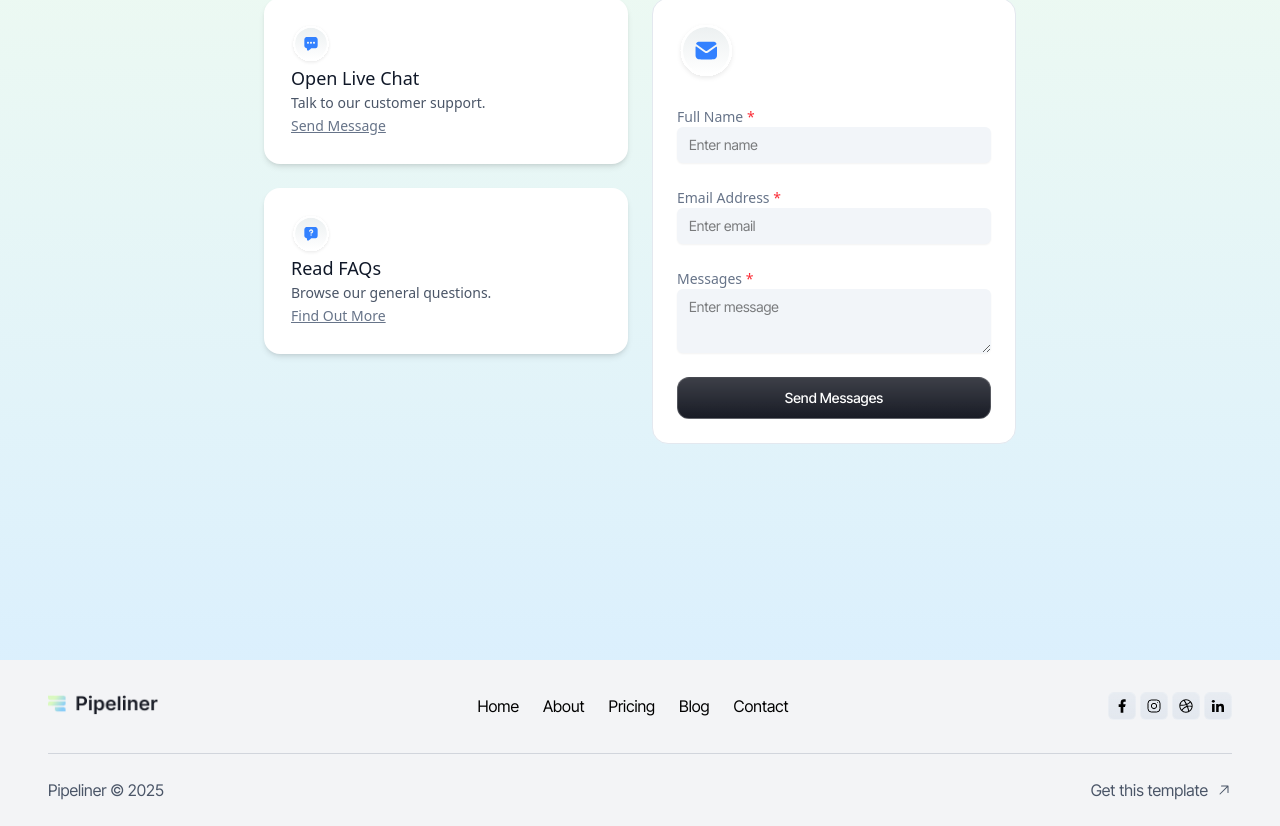
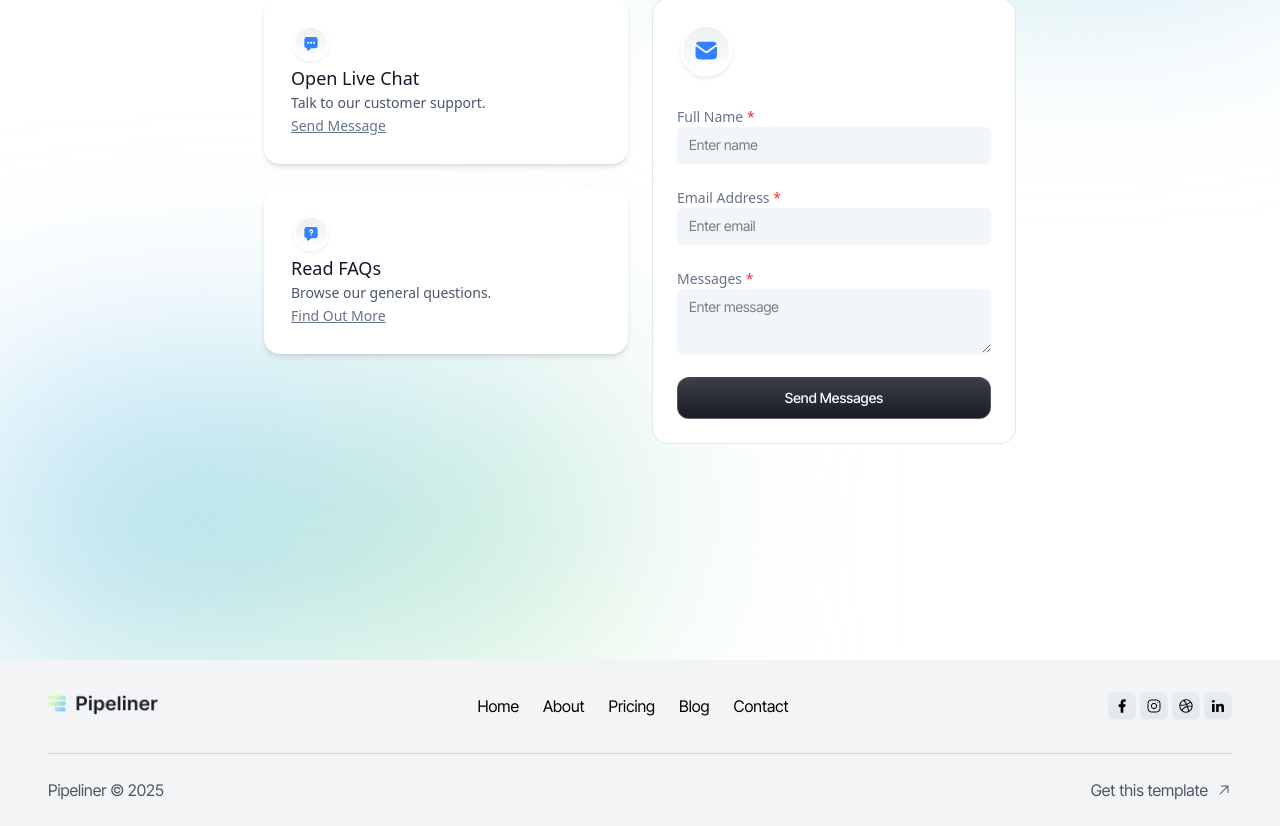
Before and after one commit to KyuzenDev/dipa-pipeliner, a Next.js app: page /contact in a window 1280 px wide. Shown: the part 405-1231 px from the top of the page. Built offline with nearby package versions, Linux system fonts and the light colour scheme.

Commit message:
style(contact): refine background gradient styling for visual consistency

```diff
--- a/src/app/contact/page.tsx
+++ b/src/app/contact/page.tsx
@@ -4,8 +4,7 @@ import { Badge } from "@/components/ui/badge";
 export default function Contact() {
     return (
         <div className="relative max-w-full w-full h-auto py-8 px-4 md:py-[104px] md:px-[64px] gap-2">
-            <div className="absolute inset-0 bg-gradient-to-b from-[#D9F8C0] to-[#88CCF8] opacity-30 z-[-1]" />
-
+            <div className="absolute w-[610px] top-0 right-0 -z-5 h-64 bg-[linear-gradient(to_bottom_right,_#D9F8C0_10%,_#88CCF8)] rounded-xl blur-[120px]"></div>
             <div className="relative w-full h-auto gap-8 flex flex-col items-center mx-auto">
                 <div className="w-full h-auto gap-4 flex flex-col justify-between items-center text-center">
                     <Badge>
@@ -18,6 +17,7 @@ export default function Contact() {
                     <FormContact />
                 </div>
             </div>
+            <div className="absolute w-[610px] bottom-0 left-0 -z-5 h-64 bg-[linear-gradient(to_bottom_right,_#88CCF8_10%,_#D9F8C0)] rounded-xl blur-[120px]"></div>
         </div>
     );
 }
```
